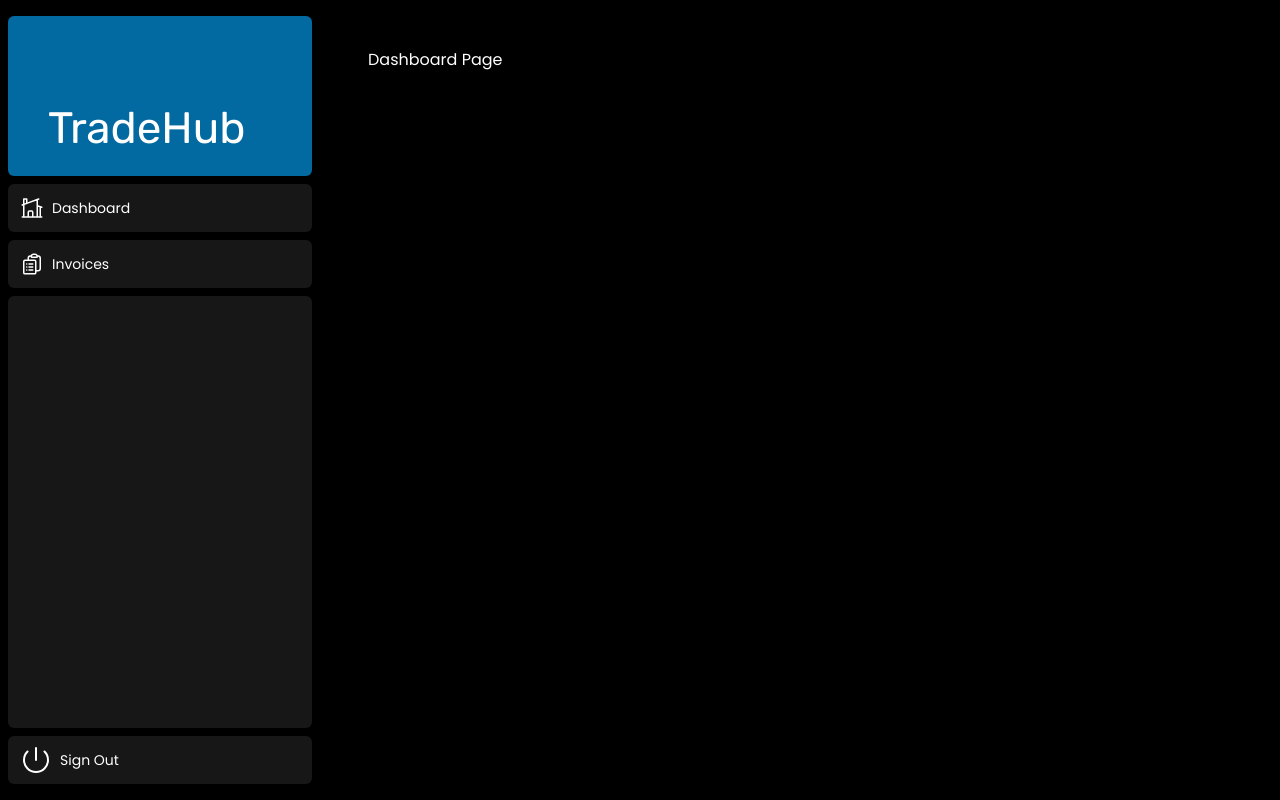
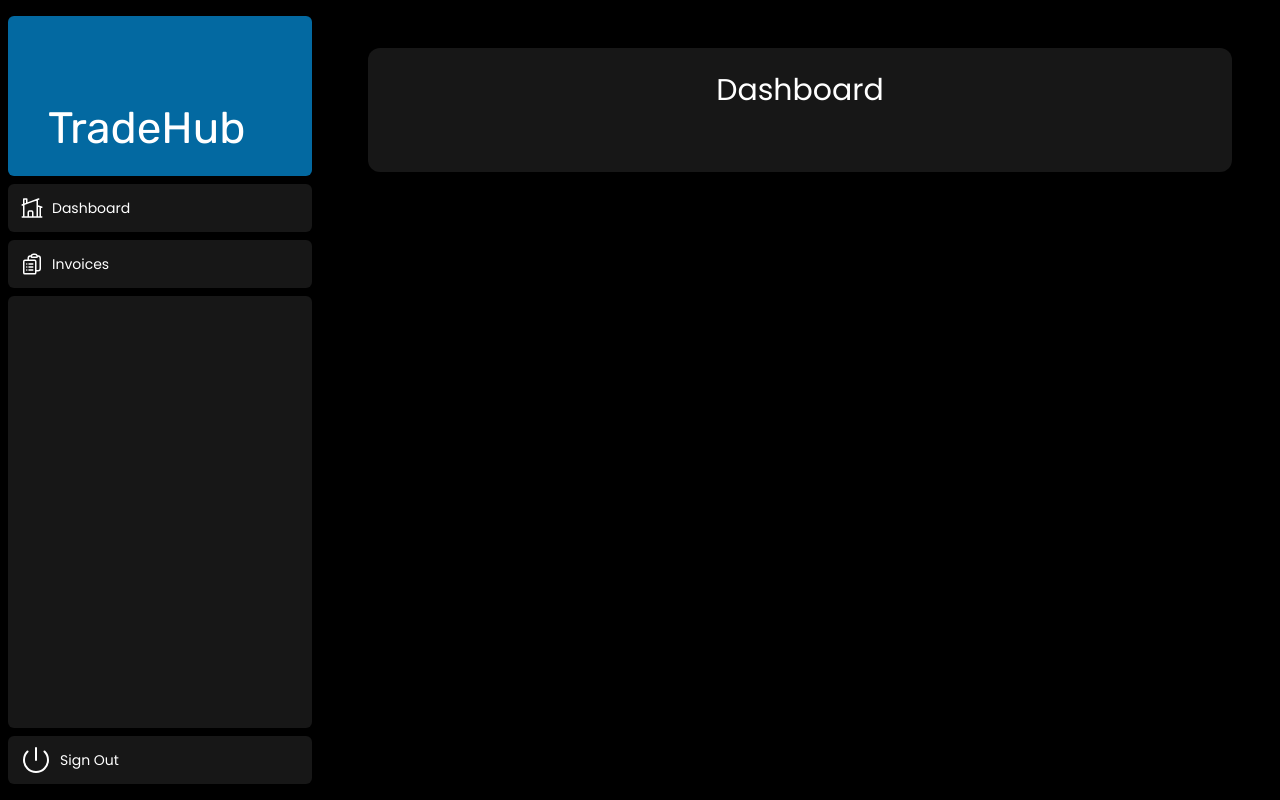
Before and after one commit to Kurotrad/tradehub-project, a Next.js app: page /dashboard in a window 1280 px wide. Built offline with nearby package versions, Linux system fonts and the light colour scheme; no server answers; the database is empty.

Commit message:
fourth commit

```diff
--- a/app/dashboard/page.tsx
+++ b/app/dashboard/page.tsx
@@ -1,3 +1,32 @@
-export default function Page() {
-  return <p className="text-white">Dashboard Page</p>;
+import { Card } from '@/app/ui/dashboard/cards';
+import IncomeChart from '@/app/ui/dashboard/income-chart';
+import LatestInvoices from '@/app/ui/dashboard/latest-invoices';
+import { poppins } from '@/app/ui/fonts';
+import { fetchIncome } from '@/app/lib/data';
+
+export default async function Page() {
+    const income = await fetchIncome();
+  return (
+    <main className="rounded-xl bg-neutral-900 p-6">
+      <h1
+        className={`${poppins.className} mb-4 text-center text-xl text-white md:text-3xl`}
+      >
+        Dashboard
+      </h1>
+      <div className="grid gap-6 sm:grid-cols-2 lg:grid-cols-4">
+        {/* <Card title="Earned" value={totalFulfilledInvoices} type="earned" /> */}
+        {/* <Card
+          title="In Progress"
+          value={totalAwaitingInvoices}
+          type="awaiting"
+        /> */}
+        {/* <Card title="All Invoices" value={numberOfInvoices} type="invoices" /> */}
+        {/* <Card title="Total Sellers" value={numberOfSellers} type="sellers" /> */}
+      </div>
+      <div className="mt-6 grid grid-cols-1 gap-6 md:grid-cols-4 lg:grid-cols-8">
+        {/* <IncomeChart income={income /> */}
+        {/* <LatestInvoices latestInvoices={latestInvoices} /> */}
+      </div>
+    </main>
+  );
 }
--- a/app/ui/dashboard/income-chart.tsx
+++ b/app/ui/dashboard/income-chart.tsx
@@ -3,15 +3,15 @@ import { CalendarDaysIcon } from '@heroicons/react/24/outline';
 import { poppins } from '@/app/ui/fonts';
 import { Income } from '@/app/lib/definitions';
 
-export default async function IncomeChart() {
+export default async function IncomeChart({ income }: { income: Income[] }) {
   const chartHeight = 350;
   // Attention! Uncomment this section when you reach this stage in the course.
 
-  // const { yAxisLabels, topLabel } = generateYAxis(income);
+  const { yAxisLabels, topLabel } = generateYAxis(income);
 
-  // if (!income || income.length === 0) {
-  //   return <p className="mt-4 text-gray-400">No data available.</p>;
-  // }
+   if (!income || income.length === 0) {
+    return <p className="mt-4 text-gray-400">No data available.</p>;
+  }
 
   return (
     <div className="w-full md:col-span-4">
```
